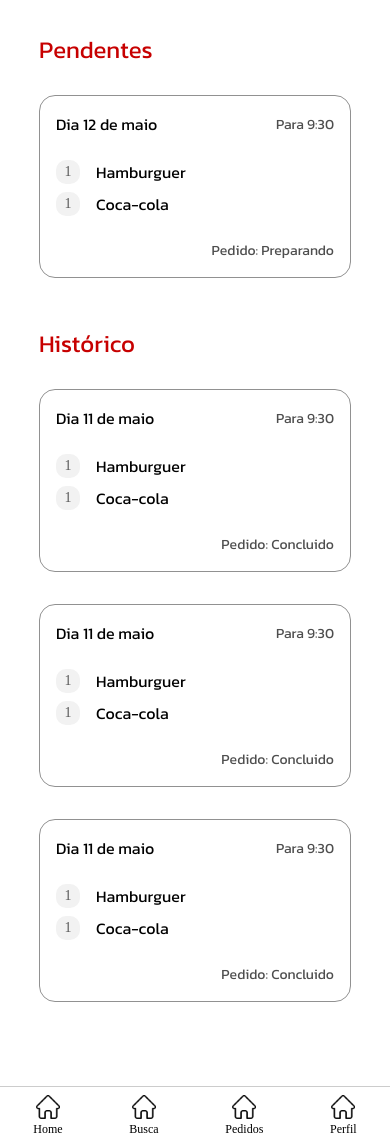
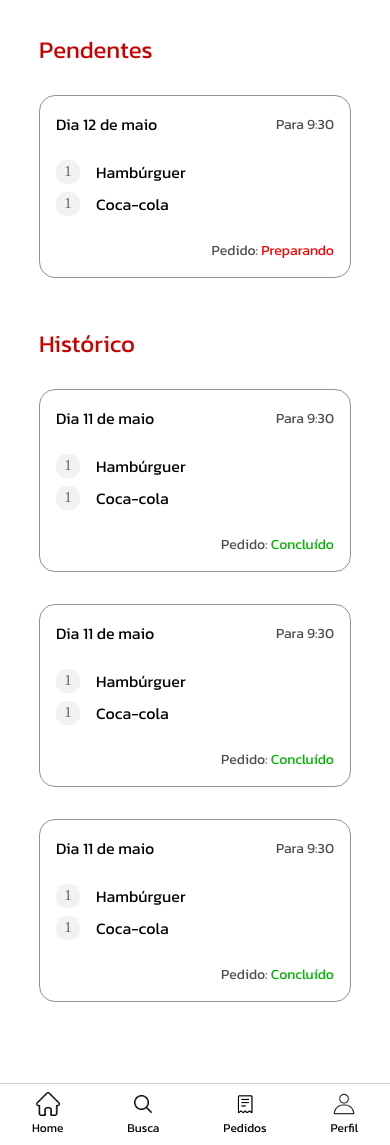
Before and after one commit to DanielRd27/TCC, a PHP site: page /pedidos.html in a window 390 px wide. Run offline with PHP 8.4, Linux system fonts and the light colour scheme; some web fonts are replaced.

Commit message:
front end mobile 99% finalizado

```diff
--- a/pedidos.html
+++ b/pedidos.html
@@ -14,10 +14,10 @@
             <div class="card-pedido">
                 <div class="data-pedido"><p>Dia 12 de maio</p> <span class="horario">Para 9:30</span></div>
                 <div class="itens-container">
-                    <div class="item-pedido"><div class="item-quantidade">1</div><p>Hamburguer</p></div>
+                    <div class="item-pedido"><div class="item-quantidade">1</div><p>Hambúrguer</p></div>
                     <div class="item-pedido"><div class="item-quantidade">1</div><p>Coca-cola</p></div>
                 </div>
-                <div class="status-pedido"><p>Pedido: <span>Preparando</span></p></div>
+                <div class="status-pedido"><p>Pedido: <span class="red">Preparando</span></p></div>
             </div>
         </section>
 
@@ -28,50 +28,50 @@
                 <div class="card-pedido">
                     <div class="data-pedido"><p>Dia 11 de maio</p> <span class="horario">Para 9:30</span></div>
                     <div class="itens-container">
-                        <div class="item-pedido"><div class="item-quantidade">1</div><p>Hamburguer</p></div>
+                        <div class="item-pedido"><div class="item-quantidade">1</div><p>Hambúrguer</p></div>
                         <div class="item-pedido"><div class="item-quantidade">1</div><p>Coca-cola</p></div>
                     </div>
-                    <div class="status-pedido"><p>Pedido: <span>Concluido</span></p></div>
+                    <div class="status-pedido"><p>Pedido: <span class="green">Concluído</span></p></div>
                 </div>
 
                 <div class="card-pedido">
                     <div class="data-pedido"><p>Dia 11 de maio</p> <span class="horario">Para 9:30</span></div>
                     <div class="itens-container">
-                        <div class="item-pedido"><div class="item-quantidade">1</div><p>Hamburguer</p></div>
+                        <div class="item-pedido"><div class="item-quantidade">1</div><p>Hambúrguer</p></div>
                         <div class="item-pedido"><div class="item-quantidade">1</div><p>Coca-cola</p></div>
                     </div>
-                    <div class="status-pedido"><p>Pedido: <span>Concluido</span></p></div>
+                    <div class="status-pedido"><p>Pedido: <span class="green">Concluído</span></p></div>
                 </div>
 
                 <div class="card-pedido">
                     <div class="data-pedido"><p>Dia 11 de maio</p> <span class="horario">Para 9:30</span></div>
                     <div class="itens-container">
-                        <div class="item-pedido"><div class="item-quantidade">1</div><p>Hamburguer</p></div>
+                        <div class="item-pedido"><div class="item-quantidade">1</div><p>Hambúrguer</p></div>
                         <div class="item-pedido"><div class="item-quantidade">1</div><p>Coca-cola</p></div>
                     </div>
-                    <div class="status-pedido"><p>Pedido: <span>Concluido</span></p></div>
+                    <div class="status-pedido"><p>Pedido: <span class="green">Concluído</span></p></div>
                 </div>
             </div>
         </section>
     </main>
 
-    <!-- Footer permanente como navBar -->
-    <footer class="mobile-content">
+     <!-- Footer permanente como navBar -->
+    <footer class="mobile-content kanit-regular">
         <div class="nav-bar">
             <div class="nav-item">
-                <i class="icon-home"><img src="icons/home.png" alt=""></i>
+                <a href="home.html"><img src="icons/home.png" alt=""></a>
                 <a href="home.html">Home</a>
             </div>
             <div class="nav-item">
-                <i class="icon-busca"><img src="icons/home.png" alt=""></i>
+                <a href="busca.html" class="icon-busca"><img src="icons/procurar.png" alt=""></a>
                 <a href="busca.html">Busca</a>
             </div>
             <div class="nav-item">
-                <i class="icon-pedidos"><img src="icons/home.png" alt=""></i>
+                <a href="pedidos.html" class="icon-pedidos"><img src="icons/pedidos.png" alt=""></a>
                 <a href="pedidos.html">Pedidos</a>
             </div>
             <div class="nav-item">
-                <i class="icon-perfil"><img src="icons/home.png" alt=""></i>
+                <a class="icon-perfil" href="perfil.html"><img src="icons/perfil.png" alt=""></a>
                 <a href="perfil.html">Perfil</a>
             </div>
         </div>
--- a/produto.html
+++ b/produto.html
@@ -13,7 +13,7 @@
         <img src="img/Hamburguer.png" alt="">
         <div class="produto-detelhado">
             <div class="name-and-price kanit-regular">
-                <p>Hamburguer</p>
+                <p>Hambúrguer</p>
                 <span>R$ 12,00</span>
             </div>
 
@@ -21,7 +21,7 @@
                 <p>Ingredientes:</p>
                 <ul>
                     <li>1 - Pão</li>
-                    <li>1 - Hamburguer</li>
+                    <li>1 - Hambúrguer</li>
                     <li>1 - Queijo</li>
                     <li>1 - Alface</li>
                     <li>1 - Tomate</li>
@@ -37,7 +37,7 @@
                         <p class="mais" onclick="increaseQuantity(1)">+</p>
                     </div>
 
-                    <button class="add-to-carrinho kanit-regular"><p>Adicionar</p><span>R$ 9,99</span></button>
+                    <button class="add-to-carrinho kanit-regular"><p>Adicionar</p><span id="result">R$ 12,00</span></button>
                 </form>
             </div>
         </div>
--- a/script.js
+++ b/script.js
@@ -1,3 +1,19 @@
+const inputSSPreview = document.getElementById("inputSSPreview");
+const resultSSPreview = document.getElementById("resultSSPreview");
+
+inputSSPreview.addEventListener("input", () => {
+    let price = 39.99
+    let weight = parseFloat(inputSSPreview.value);
+    let calculatedPrice = (weight/1000) * price;
+
+    if (isNaN(calculatedPrice) || calculatedPrice < 0) {
+        resultSSPreview.textContent = "R$ 0.00";
+        return;
+    }
+
+    resultSSPreview.textContent = `R$ ${calculatedPrice.toFixed(2)}`;
+});
+
 function returnMenuLogin() {
     const mainPage = document.getElementById('first-card-login');
     const loginPage = document.getElementById('card-login');
--- a/style.css
+++ b/style.css
@@ -28,6 +28,14 @@ html, body {
 
 .red {
     color: red;
+}
+
+.black {
+    color: black;
+}
+
+.green {
+    color: rgb(1, 181, 1);
 }
 
 a {
@@ -86,6 +94,12 @@ footer .nav-bar img {
     margin-bottom: 0.2rem;
 }
 
+.img-nav {
+    width: 25px;
+    height: 25px;
+    margin-bottom: 0.2rem;
+}
+
 footer .nav-bar .nav-item {
     display: flex;
     flex-direction: column;
@@ -133,13 +147,16 @@ footer .nav-bar .nav-item {
     width: 100%;
 }
 
-/* Login */
+/* Login page*/
 
 .login-background {
     background: linear-gradient(to bottom   , #C70000 20%, #FFFFFF 70%);
     height: 100%;
 }
 
+.btn-final-login{
+    margin-bottom: 3rem;
+}
 
 .container-login {
     align-items: center;
@@ -158,10 +175,10 @@ footer .nav-bar .nav-item {
     cursor: pointer;
 }
 
-
-.title-loginPage {
+#title-loginPage {
     padding-top: 5rem;
     text-align: center;
+    font-size: 5rem;
 }
 
 .rcl {
@@ -819,7 +836,7 @@ footer .nav-bar .nav-item {
 /* Produto page */
 
 .background-produto {
-    background-color: #F2F2F2;
+    background-color: #E7E7E7;
     height: 100%;
 }
 
```
Also changed, not shown: busca.html (+6 -6 lines), carrinho.html (+8 -9 lines), home.html (+9 -7 lines), login.html (+6 -6 lines), perfil.html (+7 -7 lines), icons/carrinho-cheio.png (added), icons/carrinho-vazio.png (added), icons/pedidos.png (added), icons/perfil.png (added), icons/procurar.png (added).
